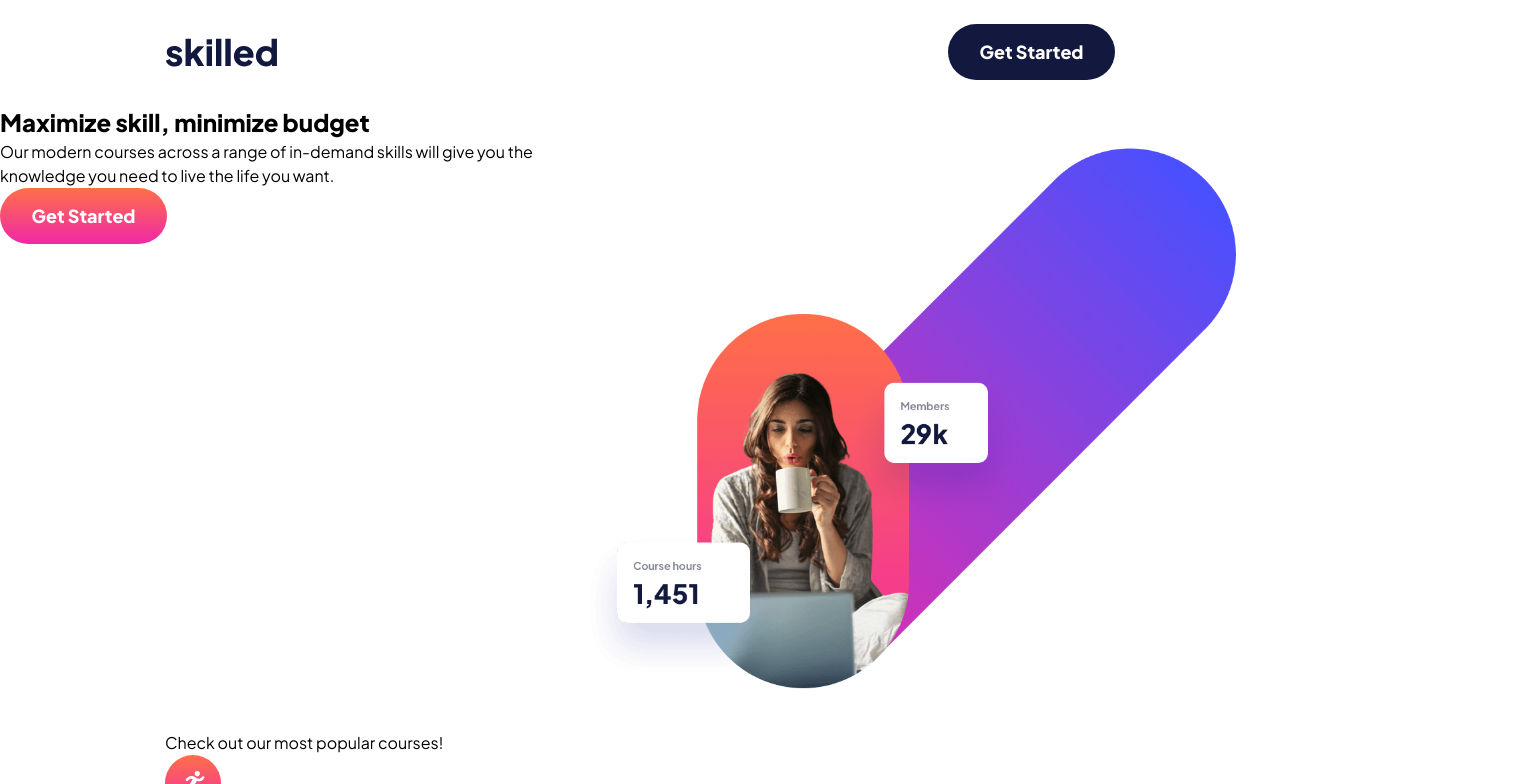
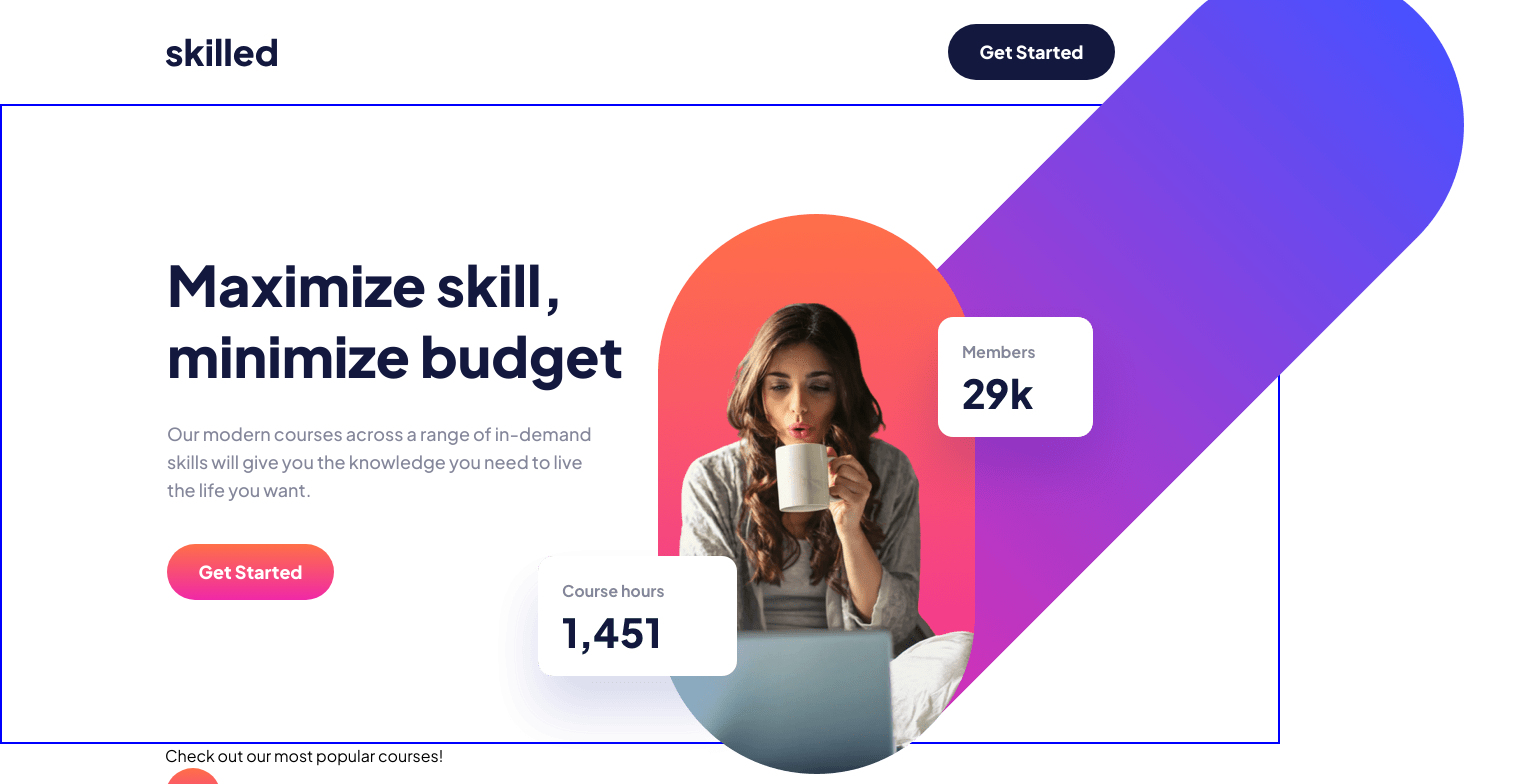
Before and after one commit to nicorithner/solution-skilled-elearning-landing-page, a React (Create React App) app: page / in a window 1280 px wide. Shown: the top 784 px of the page, 1530 px wide, since content can reach past the window. Built offline with nearby package versions, Linux system fonts and the light colour scheme.

Commit message:
Style hero's left side segment

```diff
--- a/src/components/heroSection/HeroSection.jsx
+++ b/src/components/heroSection/HeroSection.jsx
@@ -1,13 +1,14 @@
-import { ButtonGradient1 } from "../button/Button";
 import {
-  Heading,
   HeroWrapper,
   HeroLeftSegment,
   HeroRightSegment,
   HeroImgDesktop,
   HeroImgTablet,
   HeroImgMobile,
+  HeroHeading,
+  HeroDescription,
 } from "./HeroSection.styled";
+import { ButtonGradient1 } from "../button/Button";
 import imageHeroDesktop from "../../assets/image-hero-desktop.png";
 import imageHeroTablet from "../../assets/image-hero-tablet.png";
 import imageHeroMobile from "../../assets/image-hero-mobile.png";
@@ -16,12 +17,11 @@ export const HeroSection = () => {
   return (
     <HeroWrapper>
       <HeroLeftSegment>
-        <Heading>Maximize skill, minimize budget</Heading>
-
-        <p>
+        <HeroHeading>Maximize skill, minimize budget</HeroHeading>
+        <HeroDescription>
           Our modern courses across a range of in-demand skills will give you
           the knowledge you need to live the life you want.
-        </p>
+        </HeroDescription>
 
         <ButtonGradient1>Get Started</ButtonGradient1>
       </HeroLeftSegment>
--- a/src/components/heroSection/HeroSection.styled.js
+++ b/src/components/heroSection/HeroSection.styled.js
@@ -1,14 +1,39 @@
 import styled from "styled-components";
+import { NEUTRAL, PRIMARY } from "../../constants";
+import { Heading, TextGray } from "../../App.styled";
 
 export const HeroWrapper = styled.section`
   display: flex;
+  justify-content: space-between;
+  align-items: center;
   min-width: 100%;
+  min-height: 80vh;
+  padding-left: 165px;
+  border: solid 2px blue;
 `;
-export const HeroLeftSegment = styled.div``;
-export const Heading = styled.h1``;
+export const HeroLeftSegment = styled.div`
+  display: flex;
+  flex-direction: column;
+  justify-content: space-between;
+  width: 457px;
+  height: auto;
+`;
+
+export const HeroHeading = styled(Heading)`
+  margin-bottom: ${29 / 16}rem;
+`;
+
+export const HeroDescription = styled(TextGray)`
+  margin-bottom: ${40 / 16}rem;
+  margin-right: ${12 / 16}rem;
+`;
+
 export const HeroRightSegment = styled.div``;
 export const HeroImgDesktop = styled.img`
   display: block;
+  position: absolute;
+  right: -250px;
+  top: -100px;
 
   @media only screen and (max-width: 768px) {
     display: none;
```
